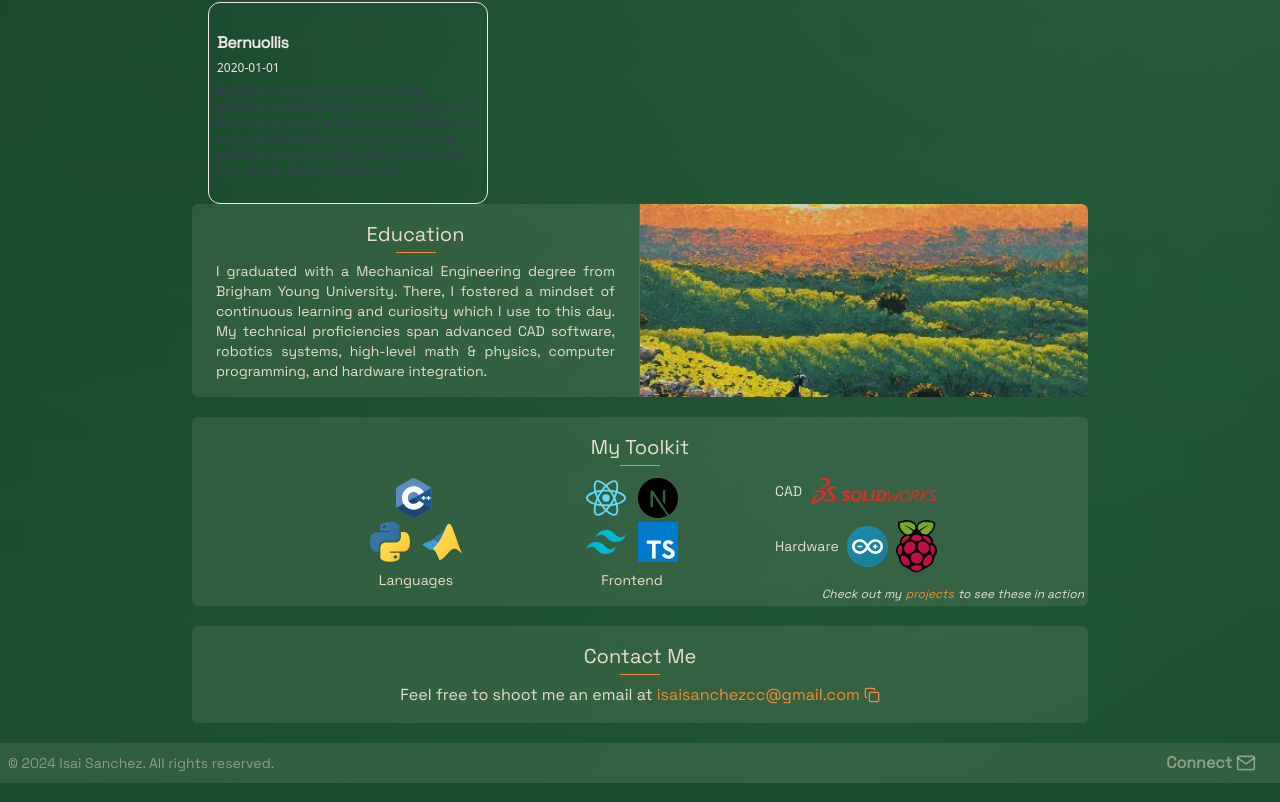
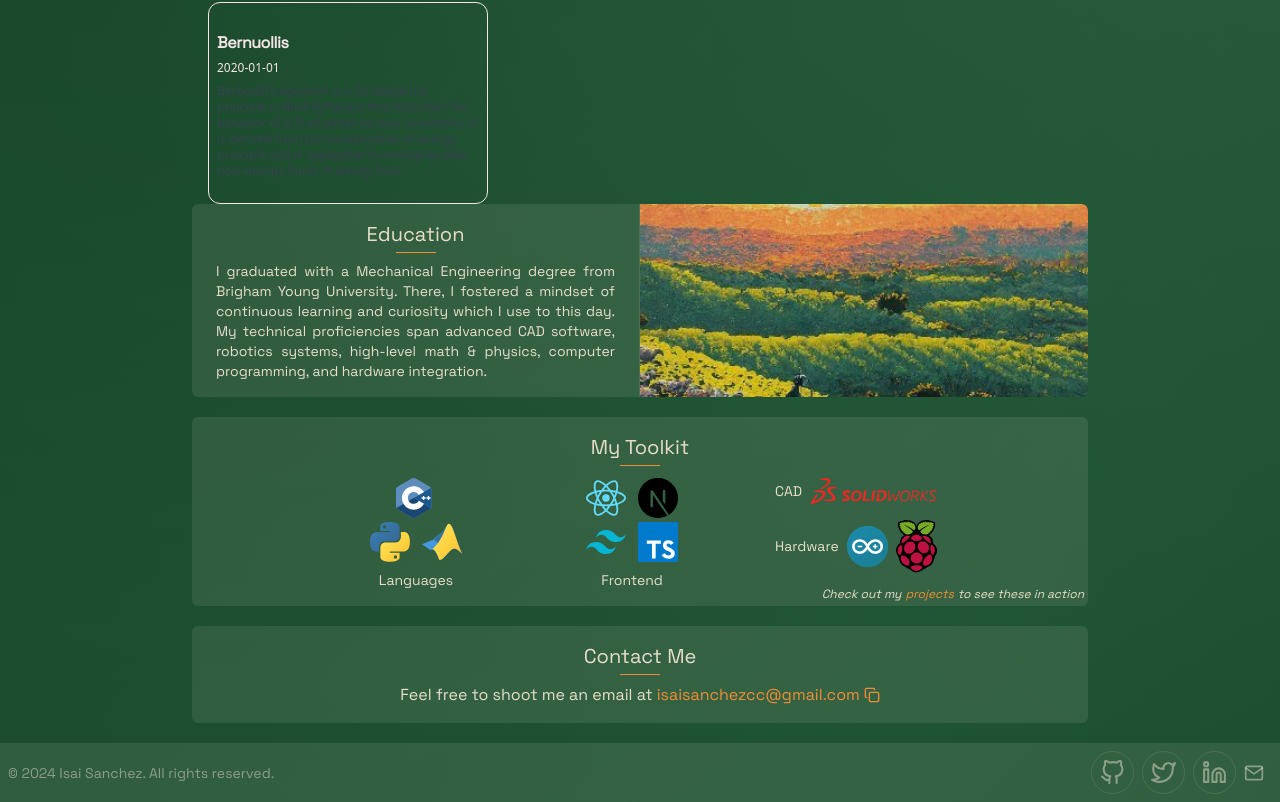
Before and after one commit to rahuljangirwork/rahuljangir.work, a Next.js app: page / in a window 1280 px wide. Shown: the part 934-1736 px from the top of the page. Built offline with nearby package versions, Linux system fonts and the light colour scheme.

Commit message:
added icons to footer

```diff
--- a/app/layout.tsx
+++ b/app/layout.tsx
@@ -24,20 +24,20 @@ export default function RootLayout({
         <NavBar />
         <main className="min-h-screen">{children}</main>
         <Toaster />
-        {/*
-        <Socials className="hidden fixed left-16 bottom-12 lg:flex flex-col text-palette-2" />
-        */}
         <footer className="flex justify-between items-center bg-palette-2 bg-opacity-10 text-palette-2 text-opacity-50 mt-4 p-2">
           <div className="w-full md:w-1/3 mb-4 md:mb-0">
             <p className="text-sm">
               © 2024 Isai Sanchez. All rights reserved.
             </p>
           </div>
-          <h4 className="font-bold pr-4">
-            <a href="mailto:isaisanchezcc@gmail.com" className="flex gap-1">
-              Connect <Mail className="w-5" />
-            </a>
-          </h4>
+          <div className="flex justify-between items-center space-x-2">
+            <Socials className="flex" iconSize={20} />
+            <h4 className="font-bold pr-2">
+              <a href="mailto:isaisanchezcc@gmail.com">
+                <Mail className="w-5" />
+              </a>
+            </h4>
+          </div>
         </footer>
       </body>
     </html>
```
